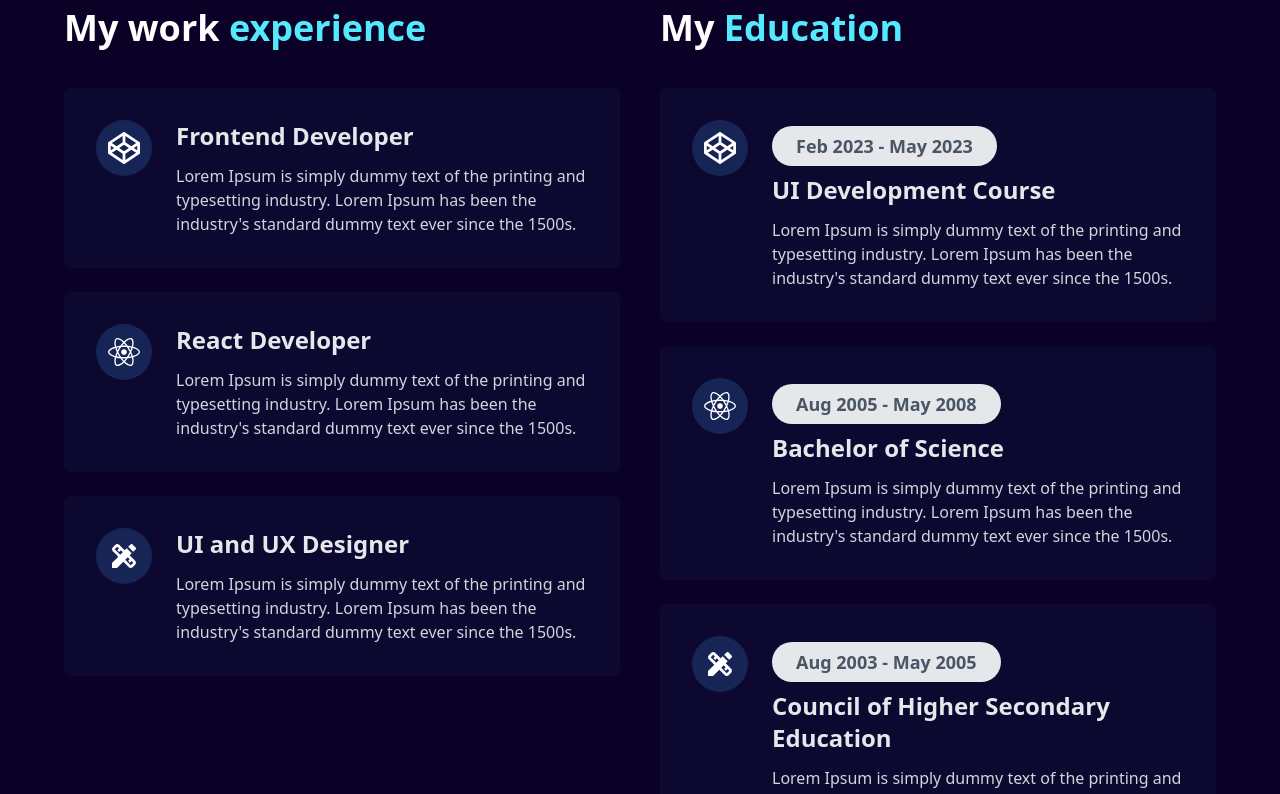
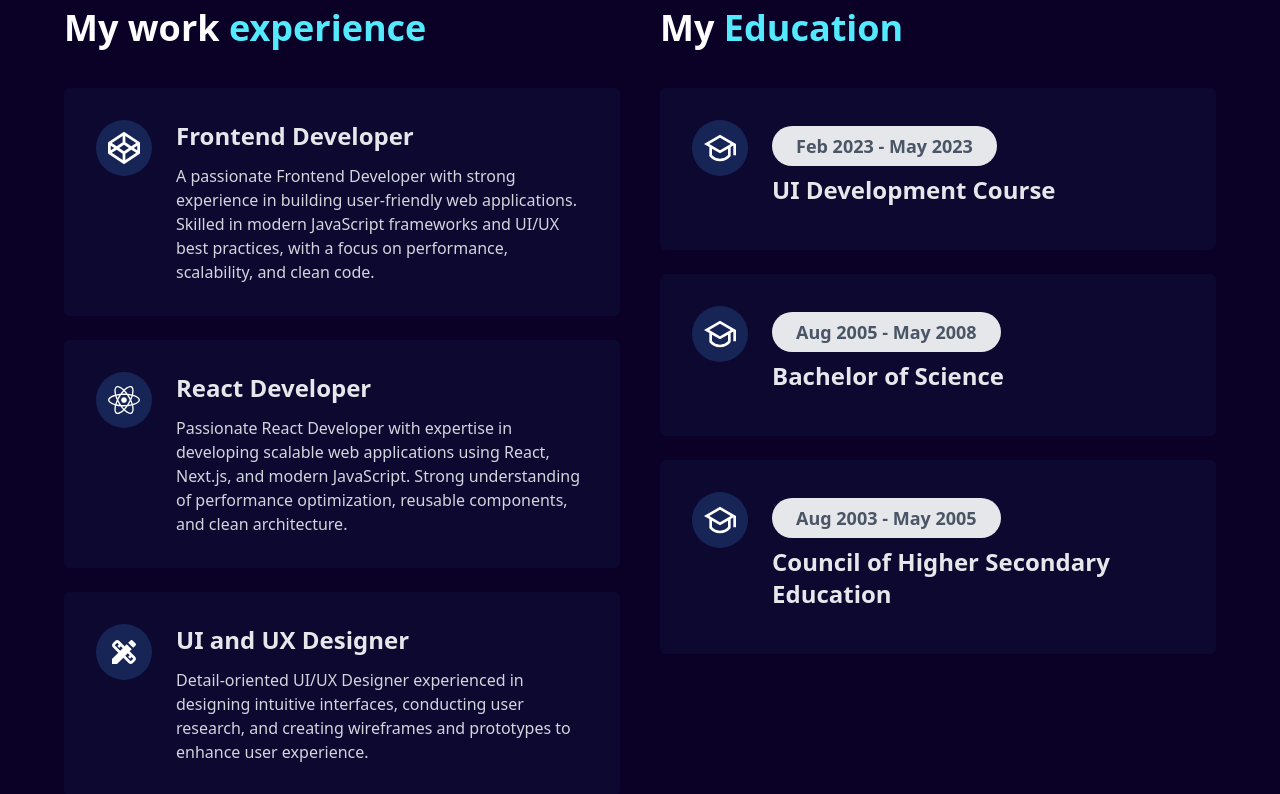
Before and after one commit to sambitmohanty04/next-portfolio-app, a Next.js app: page / in a window 1280 px wide. Shown: the part 1480-2274 px from the top of the page. Built offline with nearby package versions, Linux system fonts and the light colour scheme.

Commit message:
Initial commit

```diff
--- a/components/home/Blogs/Blogs.tsx
+++ b/components/home/Blogs/Blogs.tsx
@@ -8,7 +8,7 @@ const Blogs = () => {
             <h1 className='text-center text-2xl md:text-4xl xl:text-4xl font-bold text-white'>
                 My latest <span className='text-cyan-300'>Blogs</span>
             </h1>
-            <div className='w-[90%] sm:[w-70%] mx-auto grid grid-cols-1 xl:grid-cols-4 xl:gap-4 gap-10
+            <div className='w-[90%] sm:[w-70%] mx-auto grid grid-cols-1 xl:grid-cols-4 xl:gap-6 gap-10
             items-center mt-16'>
               <BlogCard
                 image = '/images/p1.jpg'
--- a/components/home/Contact/Contact.tsx
+++ b/components/home/Contact/Contact.tsx
@@ -8,7 +8,7 @@ const Contact = () => {
   return (
     <>
         <div className='py-16'>
-            <div className='w-[90%] md:w-[80%] lg:w-[70%] mx-auto grid grid-cols-1 lg:grid-cols-2 gap-10
+            <div className='w-[90%] sm:[w-70%] md:w-[80%] lg:w-[90%] mx-auto grid grid-cols-1 lg:grid-cols-2 gap-10
             items-center'>
                 {/* ---------text-------- */}
                 <div>
@@ -23,13 +23,13 @@ const Contact = () => {
                         <div className='flex item-center space-x-3 mb-4'>
                             <FiPhoneCall className='w-7 h-7 text-cyan-300' />
                             <p className='text-xl font-semibold text-gray-400'>
-                                +01 245-235-0000
+                                +91 907-823-4876
                             </p>
                         </div>
                         <div className='flex item-center space-x-3 mb-4'>
                             <BsEnvelope className='w-7 h-7 text-cyan-300' />
                             <p className='text-xl font-semibold text-gray-400'>
-                                abc@gmail.com
+                                sambit.jitu11@gmail.com
                             </p>
                         </div>
                         <div className='flex item-center space-x-3 mb-4'>
--- a/components/home/Resume/Resume.tsx
+++ b/components/home/Resume/Resume.tsx
@@ -2,6 +2,7 @@ import React from 'react';
 import ResumeCard from './ResumeCard';
 import { FaCodepen, FaReact } from "react-icons/fa";
 import { MdDesignServices } from "react-icons/md";
+import { RiGraduationCapLine } from "react-icons/ri";
 
 const Resume = () => {
   return (
@@ -14,9 +15,21 @@ const Resume = () => {
                         My work <span className='text-cyan-300'>experience</span>
                     </h1>
                     <div className='mt-10'>
-                        <ResumeCard Icon = {FaCodepen} role = 'Frontend Developer' />
-                        <ResumeCard Icon = {FaReact} role = 'React Developer' />
-                        <ResumeCard Icon = {MdDesignServices} role = 'UI and UX Designer' />
+                        <ResumeCard
+                            Icon = {FaCodepen}
+                            role = 'Frontend Developer'
+                            desc = 'A passionate Frontend Developer with strong experience in building user-friendly web applications. Skilled in modern JavaScript frameworks and UI/UX best practices, with a focus on performance, scalability, and clean code.'
+                         />
+                         <ResumeCard
+                            Icon = {FaReact}
+                            role = 'React Developer'
+                            desc = 'Passionate React Developer with expertise in developing scalable web applications using React, Next.js, and modern JavaScript. Strong understanding of performance optimization, reusable components, and clean architecture.'
+                         />
+                         <ResumeCard
+                            Icon = {MdDesignServices}
+                            role = 'UI and UX Designer'
+                            desc = 'Detail-oriented UI/UX Designer experienced in designing intuitive interfaces, conducting user research, and creating wireframes and prototypes to enhance user experience.'
+                         />
                     </div>
                 </div>
                 {/* ----education sec---- */}
@@ -26,18 +39,21 @@ const Resume = () => {
                     </h1>
                     <div className='mt-10'>
                         <ResumeCard
-                            Icon = {FaCodepen}
+                            Icon = {RiGraduationCapLine}
                             role = 'UI Development Course'
+                            desc=''
                             date = 'Feb 2023 - May 2023'
                          />
                         <ResumeCard
-                            Icon = {FaReact}
+                            Icon = {RiGraduationCapLine}
                             role = 'Bachelor of Science'
+                            desc=''
                             date = 'Aug 2005 - May 2008'
                         />
                         <ResumeCard
-                            Icon = {MdDesignServices}
+                            Icon = {RiGraduationCapLine}
                             role = 'Council of Higher Secondary Education'
+                            desc=''
                             date = 'Aug 2003 - May 2005'
                         />
                     </div>
--- a/components/home/Resume/ResumeCard.tsx
+++ b/components/home/Resume/ResumeCard.tsx
@@ -4,10 +4,11 @@ import { IconType } from "react-icons/lib";
 type Props = {
   Icon: IconType;
   role: string;
+  desc : string;
   date?: string;
 };
 
-const ResumeCard = ({ Icon, role, date }: Props) => {
+const ResumeCard = ({ Icon, role, desc, date }: Props) => {
   return (
     <div className="mb-6">
       <div className="flex items-start space-x-6 bg-blue-950/20 transition-all duration-300 p-4 sm:p-8 rounded-md">
@@ -29,8 +30,7 @@ const ResumeCard = ({ Icon, role, date }: Props) => {
             {role}
           </h2>
           <p className="text-gray-300 text-sm sm:text-base pt-3">
-            Lorem Ipsum is simply dummy text of the printing and typesetting industry. Lorem Ipsum has
-            been the industry's standard dummy text ever since the 1500s.
+            {desc}
           </p>
         </div>
 
--- a/components/home/Services/Services.tsx
+++ b/components/home/Services/Services.tsx
@@ -7,7 +7,7 @@ const Services = () => {
         <div className='py-16'>
             <h1 className='text-center text-2xl md:text-4xl xl:text-5xl font-bold text-white'
             data-aos = "fade-up">
-                Collaborate with brand<br /> and agencies to create <br />impactful results
+                Collaborate with brand<br /> and agencies to create <br /><span className='text-cyan-300'>impactful results</span>
             </h1>
             <div className='w-[90%] sm:w-[70%] mx-auto grid grid-cols-1 md:grid-cols-2 xl:grid-cols-4 gap-10
             mt-20 items-center' data-aos = "fade-up">
```
